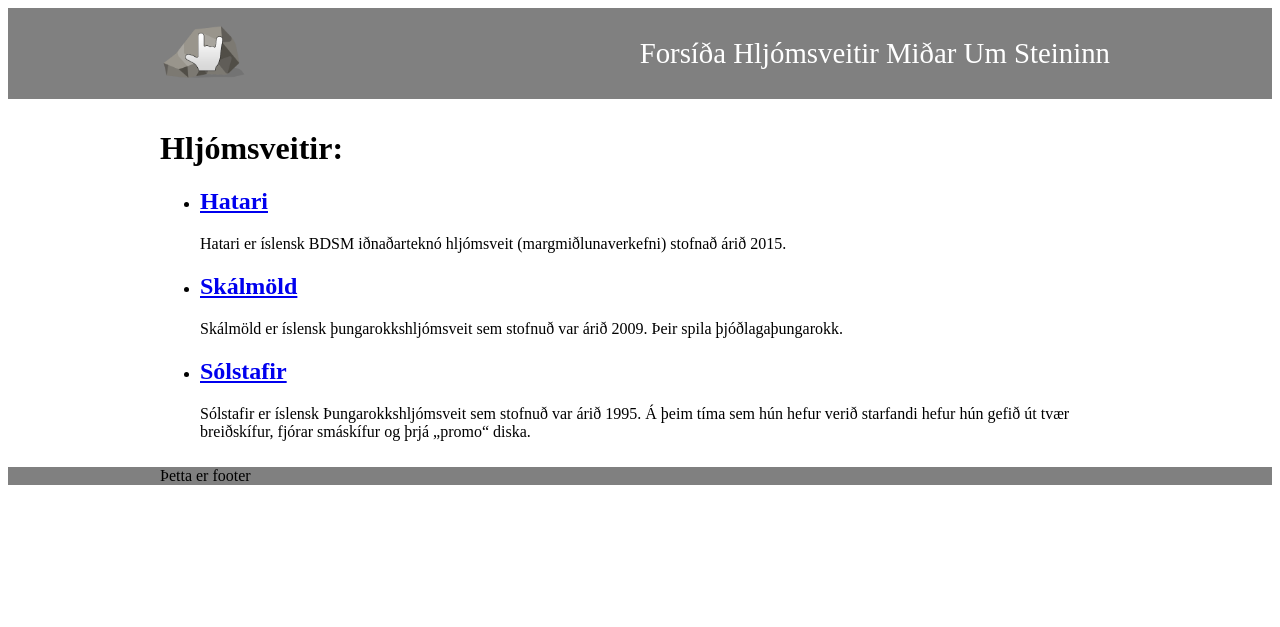
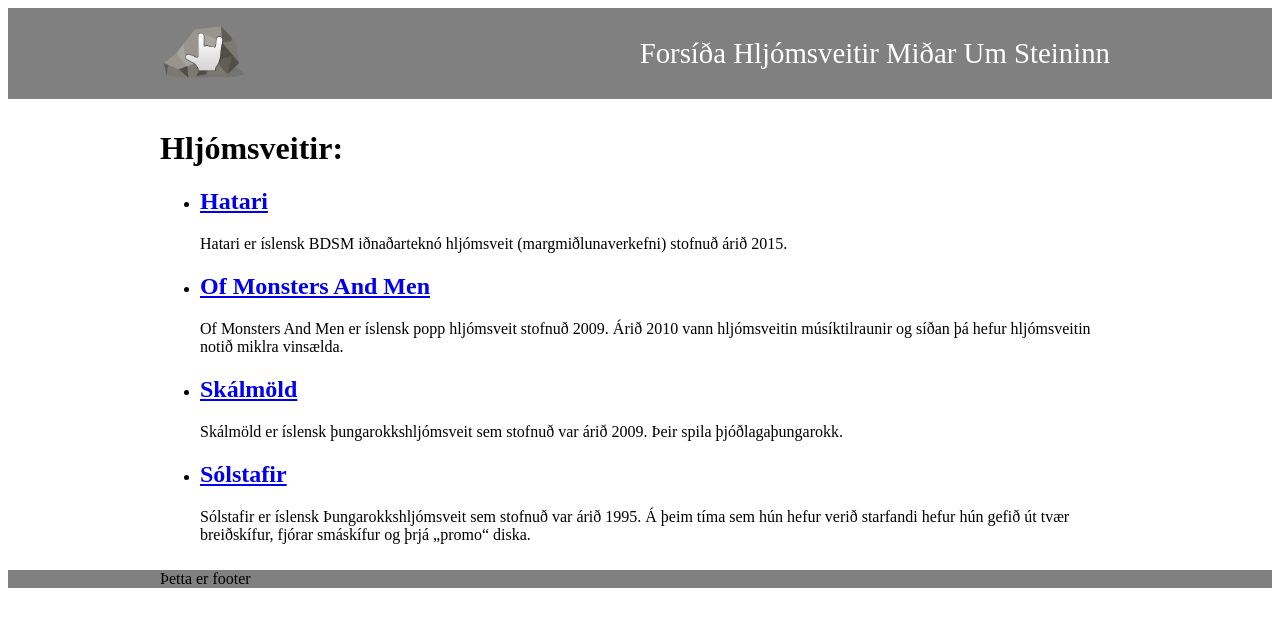
Before and after one commit to EinarK2/lokaverkefni.vef2, a Jekyll site: the page built from hljomsveitir.html, in a window 1280 px wide. Shown: the top 627 px of the page. Built offline with Jekyll 4.4.1, drawn with Linux system fonts in a browser that asks for light colours.

Commit message:
Bætt við færslu um OMAM

```diff
--- a/_bands/hatari.md
+++ b/_bands/hatari.md
@@ -5,7 +5,7 @@
 mynd: hatari
 ---
 
-Hatari er íslensk BDSM iðnaðarteknó hljómsveit (margmiðlunaverkefni) stofnað árið 2015.
+Hatari er íslensk BDSM iðnaðarteknó hljómsveit (margmiðlunaverkefni) stofnuð árið 2015.
 
 Margmiðlunarverkefnið var stofnað af Klemens Hannigan, Matthíasi Haraldssyni og Einari Stefánssyni. Komu þeir fyrst fram á Iceland Airwaves árið 2016 og síðan hafa þeir vakt mikla athygli.
 
--- /dev/null
+++ b/_bands/omam.md
@@ -0,0 +1,14 @@
+---
+name: "Of Monsters And Men"
+layout: tviskipt
+timi: ""
+mynd: omam
+---
+
+Of Monsters And Men er íslensk popp hljómsveit stofnuð 2009. Árið 2010 vann hljómsveitin músíktilraunir og síðan þá hefur hljómsveitin notið miklra vinsælda.
+
+My Head Is An Animal er fyrsta plata hljómsveitarinnar og kom út í september 2011 á Íslandi undir plötufyrirtækinu Record Records og í apríl 2012 í Bandaríkjunum undir Universal.
+
+Beneath the skin er önnur plata þeirra og kom hún út 8 júní 2015.
+
+Annann Maí í ár gaf hljómsveitin út lagið 'Alligator' og tilkynntu þau að platan þeirra 'Fever Dream' myndi koma út 26, Júlí.
```
Also changed, not shown: 1 other file.
